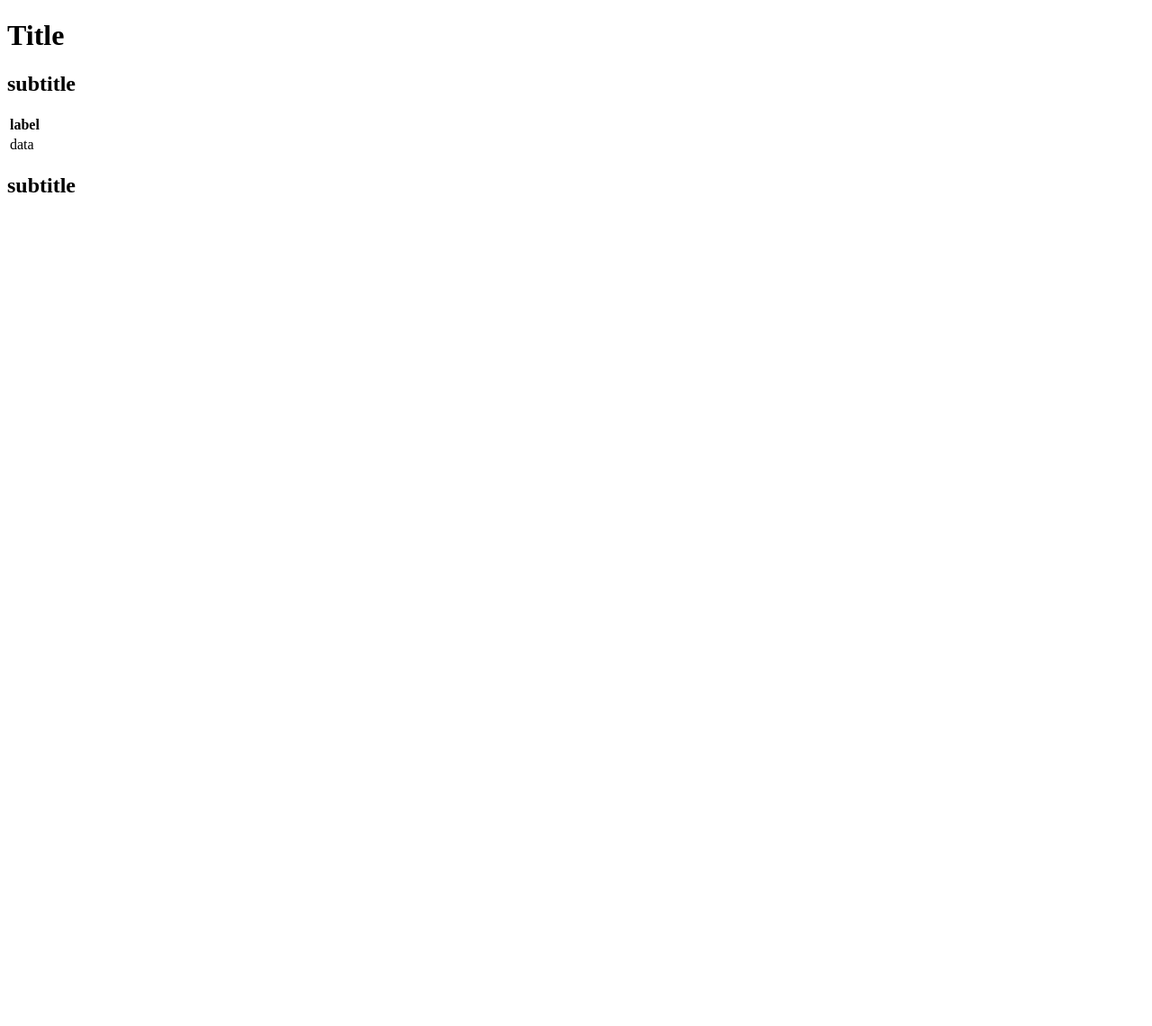
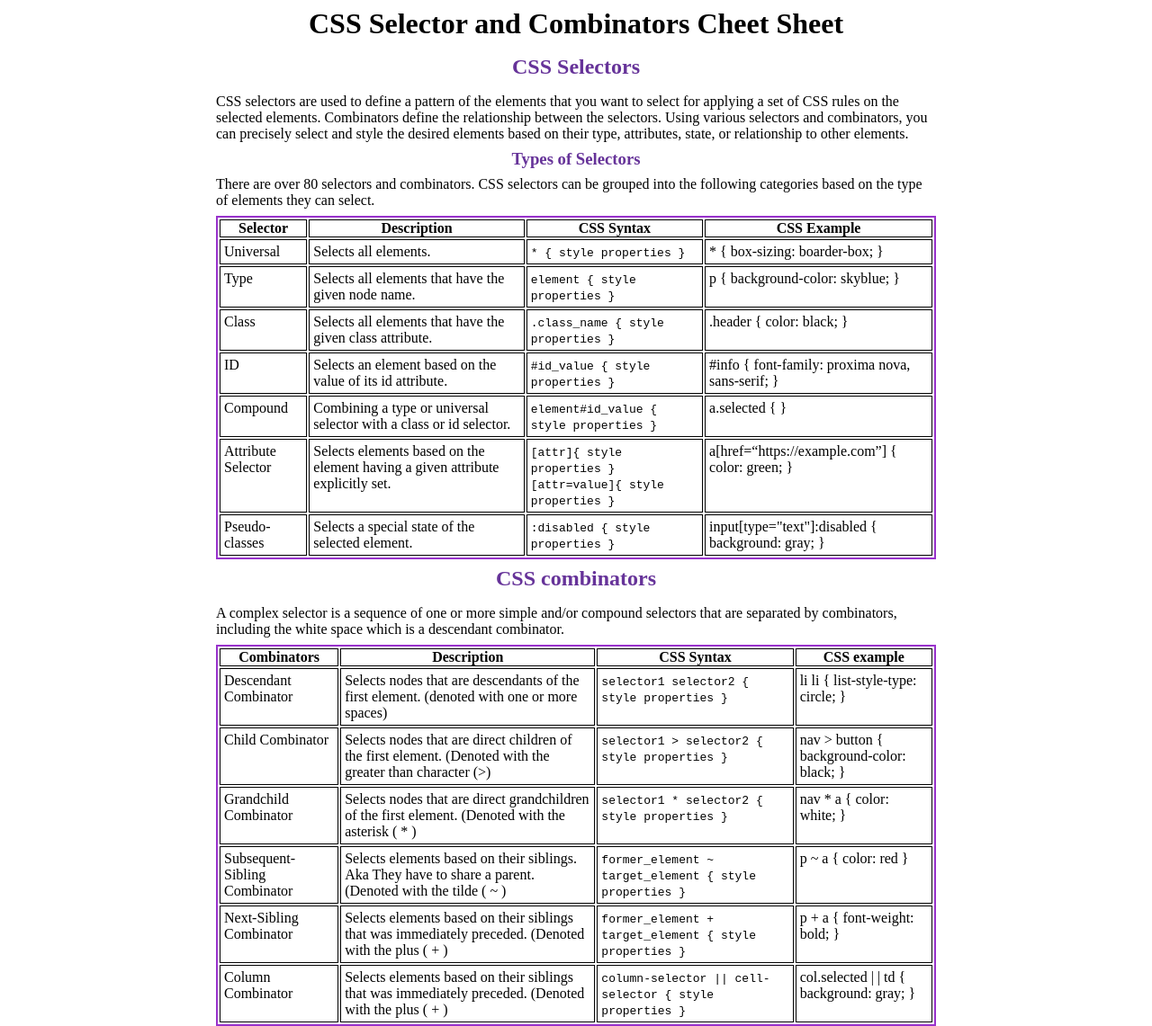
Before and after one commit to princelang/Cheetsheet, a plain HTML site: page index.html in a window 1280 px wide. Shown: the whole page at 90% size. Before the commit the page ends 800 px from the top, so only its background shows below. Drawn offline with Linux system fonts and the light colour scheme.

Commit message:
adding html and CSS

```diff
--- a/index.html
+++ b/index.html
@@ -7,24 +7,116 @@
     <link rel="stylesheet" href="styles.css">
 </head>
 <body>
-    <h1>Title</h1>
-    <h2>subtitle</h2>
+    <h1>CSS Selector and Combinators Cheet Sheet</h1>
+    <h2>CSS Selectors</h2>
+    <p>CSS selectors are used to define a pattern of the elements that you want to select for applying a set of CSS rules on the selected elements. Combinators define the relationship between the selectors. Using various selectors and combinators, you can precisely select and style the desired elements based on their type, attributes, state, or relationship to other elements.</p>
+
+    <h3>Types of Selectors</h3>
+    <p>There are over 80 selectors and combinators. CSS selectors can be grouped into the following categories based on the type of elements they can select.</p>
+
     <table>
         <thead>
             <tr>
-                <th>label</th>
+                <th>Selector</th>
+                <th>Description</th>
+                <th>CSS Syntax</th>
+                <th>CSS Example</th>
             </tr>
         </thead>
         <tbody>
             <tr>
-                <td>data</td>
+                <td>Universal</td>
+                <td>Selects all elements.</td>
+                <td><code>* { style properties }</code></td>
+                <td>* { box-sizing: boarder-box; }</td>
+            </tr>
+            <tr>
+                <td>Type</td>
+                <td>Selects all elements that have the given node name.</td>
+                <td><code>element { style properties }</code></td>
+                <td>p { background-color: skyblue; }</td>
+            </tr>
+            <tr>
+                <td>Class</td>
+                <td>Selects all elements that have the given class attribute.</td>
+                <td><code>.class_name { style properties }</code></td>
+                <td>.header { color: black; }</td>
+            </tr>
+            <tr>
+                <td>ID</td>
+                <td>Selects an element based on the value of its id attribute.</td>
+                <td><code>#id_value { style properties }</code></td>
+                <td>#info { font-family: proxima nova, sans-serif; }</td>
+            </tr>
+            <tr>
+                <td>Compound</td>
+                <td>Combining a type or universal selector with a class or id selector.</td>
+                <td><code>element#id_value { style properties }</code></td>
+                <td>a.selected { }</td>
+            </tr>
+            <tr>
+                <td>Attribute Selector</td>
+                <td>Selects elements based on the element having a given attribute explicitly set.</td>
+                <td><code>[attr]{ style properties } <br>[attr=value]{ style properties }</code></td>
+                <td>a[href=“https://example.com”] { color: green; }</td>
+            </tr>
+            <tr>
+                <td>Pseudo-classes</td>
+                <td>Selects a special state of the selected element.</td>
+                <td><code>:disabled { style properties }</code></td>
+                <td>input[type="text"]:disabled { background: gray; }</td>
             </tr>
         </tbody>
     </table>
-    <h2>subtitle</h2>
+    <h2>CSS combinators</h2>
+    <p>A complex selector is a sequence of one or more simple and/or compound selectors that are separated by combinators, including the white space which is a descendant combinator.</p>
     <table>
-        <thead></thead>
-        <tbody></tbody>
+        <thead>
+            <tr>
+                <th>Combinators</th>
+                <th>Description</th>
+                <th>CSS Syntax</th>
+                <th>CSS example</th>
+            </tr>
+        </thead>
+        <tbody>
+            <tr>
+                <td>Descendant Combinator</td>
+                <td>Selects nodes that are descendants of the first element. (denoted with one or more spaces)</td>
+                <td><code>selector1 selector2 { style properties }</code></td>
+                <td>li li { list-style-type: circle; }</td>
+            </tr>
+            <tr>
+                <td>Child Combinator</td>
+                <td>Selects nodes that are direct children of the first element. (Denoted with the greater than character (>)</td>
+                <td><code>selector1 > selector2 { style properties }</code></td>
+                <td>nav > button { background-color: black; }</td>
+            </tr>
+            <tr>
+                <td>Grandchild Combinator</td>
+                <td>Selects nodes that are direct grandchildren of the first element. (Denoted with the asterisk ( * )</td>
+                <td><code>selector1 * selector2 { style properties }</code></td>
+                <td>nav * a { color: white; }</td>
+            </tr>
+            <tr>
+                <td>Subsequent-Sibling Combinator</td>
+                <td>Selects elements based on their siblings. Aka They have to share a parent. (Denoted with the tilde ( ~ )</td>
+                <td><code>former_element ~ target_element { style properties }</code></td>
+                <td>p ~ a { color: red }</td>
+            </tr>
+            <tr>
+                <td>Next-Sibling Combinator</td>
+                <td>Selects elements based on their siblings that was immediately preceded. (Denoted with the plus ( + )</td>
+                <td><code>former_element + target_element { style properties }</code></td>
+                <td>p + a { font-weight: bold; }</td>
+            </tr>
+            <tr>
+                <td>Column Combinator</td>
+                <td>Selects elements based on their siblings that was immediately preceded. (Denoted with the plus ( + )</td>
+                <td><code>column-selector || cell-selector { style properties }</code></td>
+                <td>col.selected | | td { background: gray; }</td>
+            </tr>
+        </tbody>
     </table>
 </body>
 </html>
--- a/styles.css
+++ b/styles.css
@@ -0,0 +1,50 @@
+* {
+    box-sizing: border-box;
+    padding: 0;
+    margin: 0;
+}
+
+table, td, th {
+    border-collapse: collapse;
+    border: 1px black solid;
+}
+
+h1 {
+    text-align: center;
+}
+
+h2, h3 {
+    color: rebeccapurple;
+    text-align: center;
+}
+
+p {
+    display: block;
+    width: 800px;
+    margin: 0 auto;
+
+
+}
+
+table {
+    border: 2px solid darkorchid;
+    width: 800px;
+    margin: 0 auto;
+    display: table;
+    border-collapse: separate;
+    box-sizing: border-box;
+    text-indent: initial;
+    white-space-collapse: collapse;
+    text-wrap: wrap;
+    text-align: start;
+    border-spacing: 2px;
+}
+
+td {
+    vertical-align: top;
+    padding: 4px;
+}
+
+h1, h2, p {
+    padding: 8px 0;
+}
```
